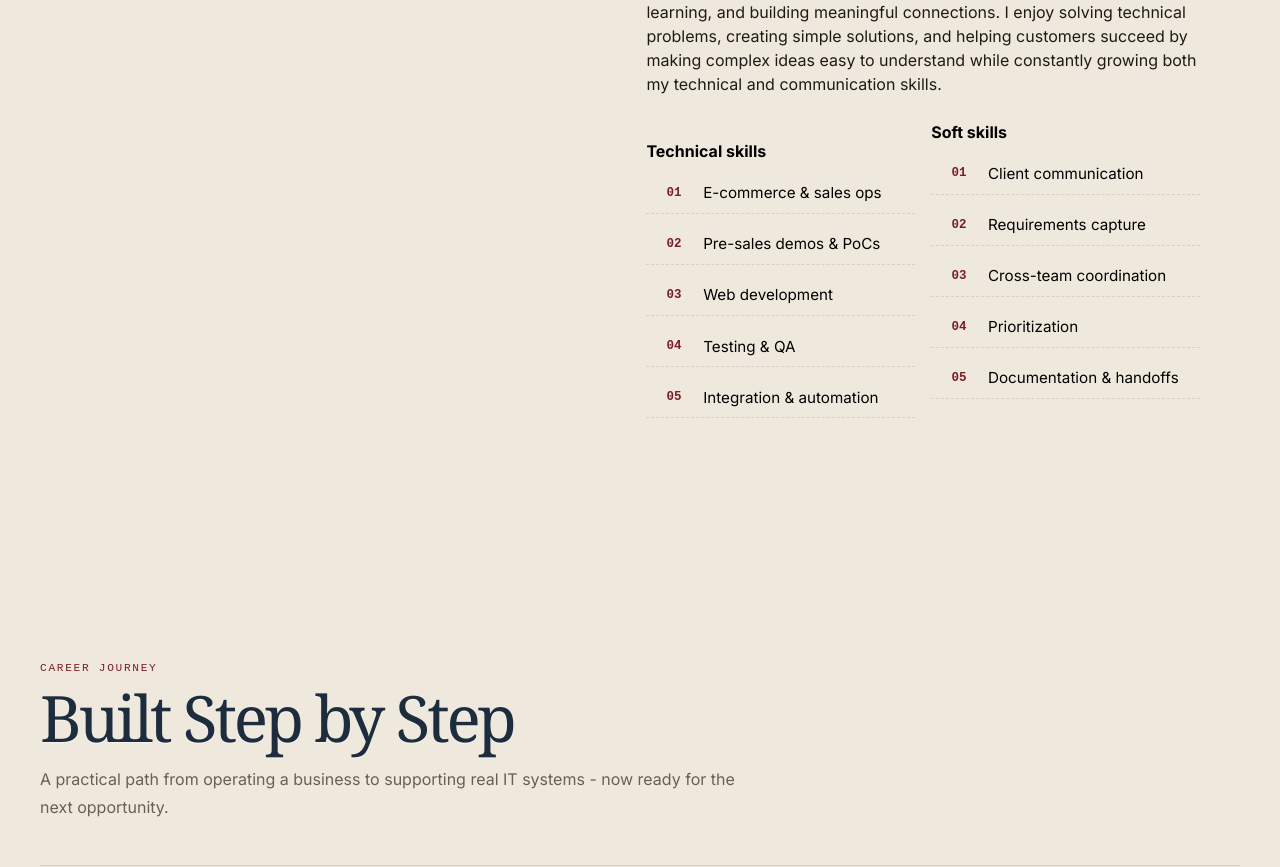
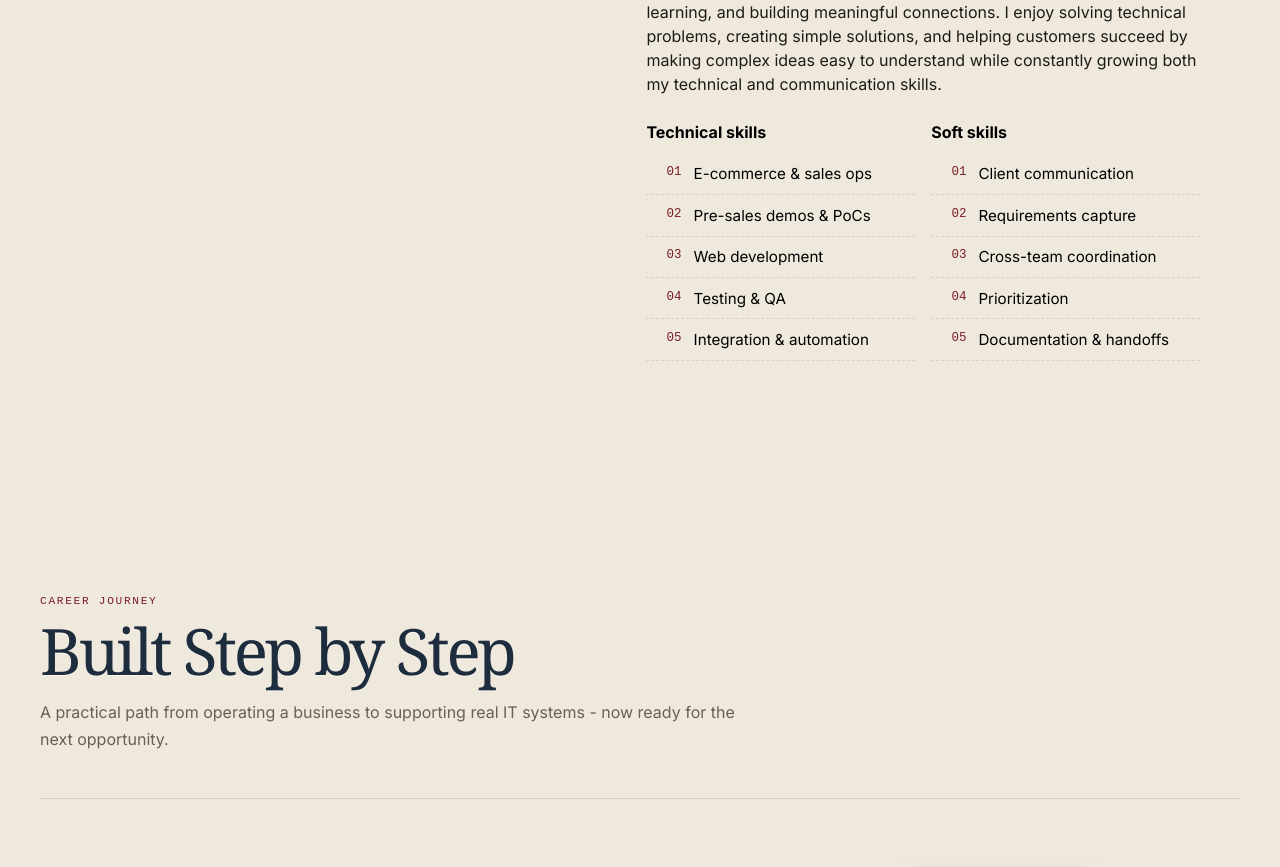
Before and after one commit to DprsCowdr/Portfolio, a React (Vite) app in the folder brandon/: page / in a window 1280 px wide. Shown: the part 1103-1970 px from the top of the page. Built offline with nearby package versions, Linux system fonts and the light colour scheme.

Commit message:
About: align skill list columns using grid layout and remove legacy spacing rules

```diff
--- a/brandon/src/index.css
+++ b/brandon/src/index.css
@@ -145,11 +145,6 @@ a { color: inherit; text-decoration: none; }
 .about-focus-lead { font-size: 1.125rem; line-height: 1.6; font-weight: 600; color: #000; }
 .skills-column-title { font-weight: 700; margin-bottom: 0.6rem; color: #000; }
 
-/* add extra space before technical skills header */
-.skills-column:first-child { padding-top: 1.2rem; }
-.about-focus-item { display: flex; gap: 0.75rem; align-items: center; margin-bottom: 0.6rem; }
-.focus-num { display: inline-block; width: 2.2rem; text-align: right; color: var(--primary); font-weight: 700; margin-right: 0.6rem; }
-.about-focus-item .focus-text { display: block; color: #000; font-size: 1rem; }
 
 .site-nav {
   position: fixed;
@@ -716,6 +711,7 @@ a { color: inherit; text-decoration: none; }
   display: grid;
   grid-template-columns: 1fr 1fr;
   gap: 1rem;
+  align-items: start;
 }
 
 @media (max-width: 1023px) {
@@ -723,8 +719,9 @@ a { color: inherit; text-decoration: none; }
 }
 
 .about-focus-item {
-  display: flex;
-  align-items: center; /* center numbers and text vertically */
+  display: grid;
+  grid-template-columns: 2.2rem 1fr;
+  align-items: start;
   gap: 0.75rem;
   padding: 0.6rem 0;
   border-bottom: 1px dashed color-mix(in srgb, var(--navy) 12%, transparent);
@@ -738,11 +735,12 @@ a { color: inherit; text-decoration: none; }
 
 /* Number column styling (override generic span rule) */
 .about-focus-item .focus-num {
+  justify-self: end;
   color: var(--primary);
   font-family: 'DM Mono', monospace;
   font-size: 0.78rem;
-  margin-top: 0;
-  align-self: center;
+  margin: 0;
+  align-self: start;
 }
 
 /* Main text of each skill */
```
